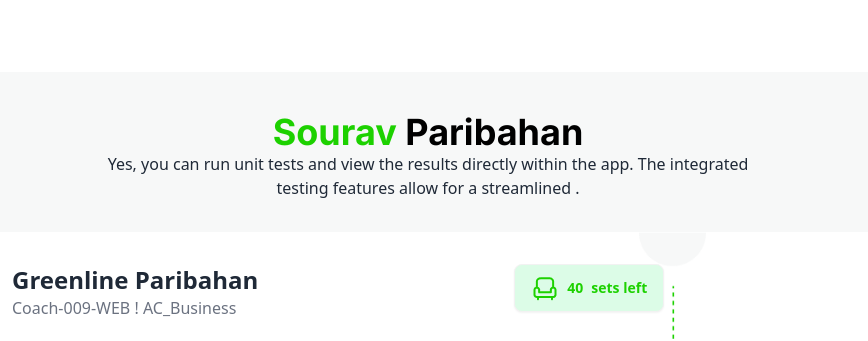
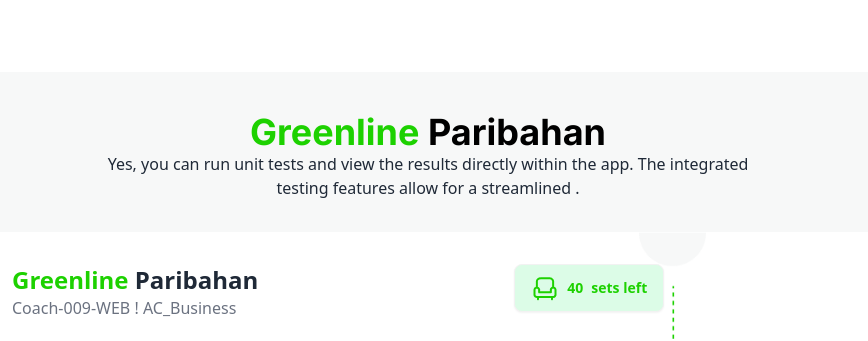
Before and after one commit to Bedoian/my-web-project-1-MPI-, a plain HTML site: page index.html in a window 1280 px wide. Shown: the part 982-1323 px from the top of the page, 212-1080 px from the left. Drawn offline with nearby package versions, Linux system fonts and the light colour scheme.

Commit message:
some debugging done

```diff
--- a/index.html
+++ b/index.html
@@ -60,7 +60,7 @@
                         <div class="">
                             <h1 class=" relative bottom-10 text-5xl font-black text-white raleway">End-to-End Travel
                                 With
-                                <br><span class="text-[#1DD100]">Sourav Paribahan</span>
+                                <br><span class="text-[#1DD100]">Greenline Paribahan</span>
                             </h1>
                             <p class=" text-white text-xl mb-4">Yes, you can run unit tests and view the results
                                 directly
@@ -99,7 +99,7 @@
             </section>
             <section class="bg-[#F7F8F8] rounded-2xl border-green-300">
                 <h1 class="inter text-4xl text-black font-bold text-center pt-10"><span
-                        class="text-[#1DD100]">Sourav</span>
+                        class="text-[#1DD100]">Greenline</span>
                     Paribahan</h1>
                 <p class="text-center pb-8">Yes, you can run unit tests and view the results directly within the app.
                     The
@@ -112,7 +112,7 @@
                                 <div class="flex gap-4 pl-5">
                                     <div><img src="images/bus-logo.png" alt=""></div>
                                     <div>
-                                        <h2 class="text-2xl font-semibold">Greenline Paribahan</h2>
+                                        <h2 class="text-2xl font-semibold"><span class="text-[#1DD100]">Greenline </span>Paribahan</h2>
                                         <p class="text-gray-500">Coach-009-WEB ! AC_Business</p>
                                     </div>
                                 </div>
@@ -526,5 +526,4 @@
     <script src="js/main.js"></script>
     <script src="js/utility.js"></script>
 </body>
-
 </html>
```
